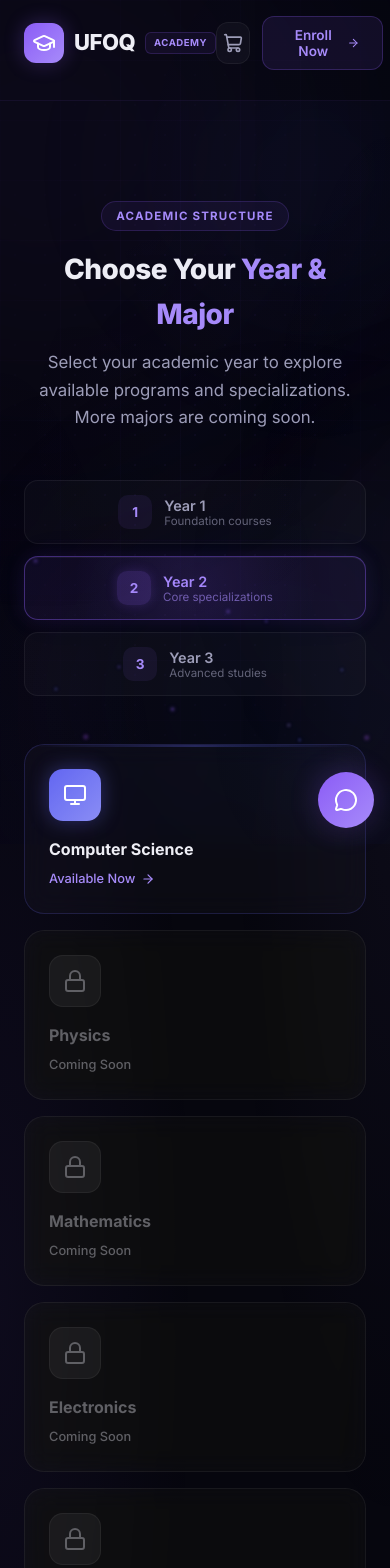
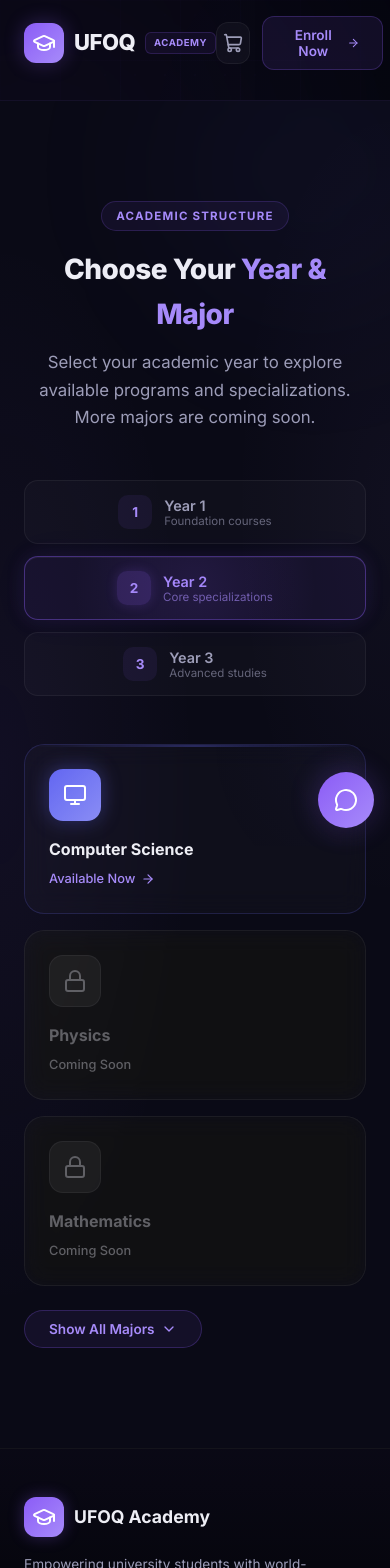
Before and after one commit to ali-shokor/UFOQ-MVP, a React (Vite) app: page /academics in a window 390 px wide. Shown: the top 1568 px of the page. Built offline with nearby package versions, Linux system fonts and the light colour scheme.

Commit message:
v1.6.4-ui fix part4

```diff
--- a/src/App.jsx
+++ b/src/App.jsx
@@ -4,7 +4,6 @@ import { CartProvider } from "./context/CartContext";
 import { AuthProvider } from "./context/AuthContext";
 import Layout from "./components/layout/Layout";
 import CustomCursor from "./components/ui/CustomCursor";
-import AmbientGlow from "./components/ui/AmbientGlow";
 import HomePage from "./pages/HomePage";
 import AcademicsPage from "./pages/AcademicsPage";
 import MajorPage from "./pages/MajorPage";
@@ -26,7 +25,6 @@ export default function App() {
     <AuthProvider>
       <CartProvider>
         <CustomCursor />
-        <AmbientGlow count={18} />
         <BrowserRouter>
           <ScrollToTop />
           <Layout>
--- a/src/components/sections/ReelSection.css
+++ b/src/components/sections/ReelSection.css
@@ -2,7 +2,7 @@
   position: relative;
   padding: 70px 0;
   overflow: hidden;
-  background: transparent;
+  background: var(--bg-primary);
 }
 
 .reel-bg-gradient {
--- a/src/components/sections/Testimonials.css
+++ b/src/components/sections/Testimonials.css
@@ -2,7 +2,7 @@
   padding: 80px 0;
   position: relative;
   overflow: hidden;
-  background: transparent;
+  background: var(--bg-primary);
 }
 
 .testimonials-section::before {
--- a/src/components/sections/WhyUFOQ.css
+++ b/src/components/sections/WhyUFOQ.css
@@ -2,7 +2,7 @@
   position: relative;
   padding: 100px 0;
   overflow: hidden;
-  background: transparent;
+  background: var(--bg-primary);
 }
 
 /* ── glowing orbs ── */
@@ -160,12 +160,12 @@
 
 .why-scroll-fade-top {
   top: 0;
-  background: linear-gradient(180deg, var(--bg-deep), transparent);
+  background: linear-gradient(180deg, var(--bg-primary), transparent);
 }
 
 .why-scroll-fade-bottom {
   bottom: 0;
-  background: linear-gradient(0deg, var(--bg-deep), transparent);
+  background: linear-gradient(0deg, var(--bg-primary), transparent);
 }
 
 .why-scroll-track {
--- a/src/components/ui/AmbientGlow.css
+++ /dev/null
@@ -1,91 +0,0 @@
-.ambient-glow {
-  position: fixed;
-  inset: 0;
-  pointer-events: none;
-  z-index: 0;
-  overflow: hidden;
-}
-
-.ambient-orb {
-  position: absolute;
-  border-radius: 50%;
-  opacity: 0;
-  animation: orbFloat linear infinite;
-  will-change: transform, opacity;
-  filter: blur(1px);
-}
-
-/* ── 5 color variants ── */
-.ambient-orb-1 { background: rgba(139, 92, 246, 0.35); box-shadow: 0 0 6px rgba(139, 92, 246, 0.3); }
-.ambient-orb-2 { background: rgba(99, 102, 241, 0.3);  box-shadow: 0 0 6px rgba(99, 102, 241, 0.25); }
-.ambient-orb-3 { background: rgba(168, 85, 247, 0.25); box-shadow: 0 0 6px rgba(168, 85, 247, 0.2); }
-.ambient-orb-4 { background: rgba(124, 92, 252, 0.3);  box-shadow: 0 0 6px rgba(124, 92, 252, 0.25); }
-.ambient-orb-5 { background: rgba(167, 139, 250, 0.2); box-shadow: 0 0 6px rgba(167, 139, 250, 0.15); }
-
-/* ── varied sizes via nth-child groups ── */
-.ambient-orb:nth-child(5n+1) { width: 4px; height: 4px; }
-.ambient-orb:nth-child(5n+2) { width: 3px; height: 3px; }
-.ambient-orb:nth-child(5n+3) { width: 5px; height: 5px; }
-.ambient-orb:nth-child(5n+4) { width: 3px; height: 3px; }
-.ambient-orb:nth-child(5n+5) { width: 4px; height: 4px; }
-
-/* ── horizontal positions spread across viewport ── */
-.ambient-orb:nth-child(1)  { left: 5%;  }
-.ambient-orb:nth-child(2)  { left: 12%; }
-.ambient-orb:nth-child(3)  { left: 20%; }
-.ambient-orb:nth-child(4)  { left: 28%; }
-.ambient-orb:nth-child(5)  { left: 35%; }
-.ambient-orb:nth-child(6)  { left: 42%; }
-.ambient-orb:nth-child(7)  { left: 50%; }
-.ambient-orb:nth-child(8)  { left: 58%; }
-.ambient-orb:nth-child(9)  { left: 65%; }
-.ambient-orb:nth-child(10) { left: 72%; }
-.ambient-orb:nth-child(11) { left: 78%; }
-.ambient-orb:nth-child(12) { left: 85%; }
-.ambient-orb:nth-child(13) { left: 92%; }
-.ambient-orb:nth-child(14) { left: 8%;  }
-.ambient-orb:nth-child(15) { left: 30%; }
-.ambient-orb:nth-child(16) { left: 55%; }
-.ambient-orb:nth-child(17) { left: 75%; }
-.ambient-orb:nth-child(18) { left: 88%; }
-
-/* ── staggered timings ── */
-.ambient-orb:nth-child(1)  { animation-duration: 18s; animation-delay: 0s;    }
-.ambient-orb:nth-child(2)  { animation-duration: 22s; animation-delay: 2s;    }
-.ambient-orb:nth-child(3)  { animation-duration: 16s; animation-delay: 4s;    }
-.ambient-orb:nth-child(4)  { animation-duration: 24s; animation-delay: 1s;    }
-.ambient-orb:nth-child(5)  { animation-duration: 20s; animation-delay: 6s;    }
-.ambient-orb:nth-child(6)  { animation-duration: 19s; animation-delay: 3s;    }
-.ambient-orb:nth-child(7)  { animation-duration: 23s; animation-delay: 5s;    }
-.ambient-orb:nth-child(8)  { animation-duration: 17s; animation-delay: 7s;    }
-.ambient-orb:nth-child(9)  { animation-duration: 21s; animation-delay: 0.5s;  }
-.ambient-orb:nth-child(10) { animation-duration: 25s; animation-delay: 2.5s;  }
-.ambient-orb:nth-child(11) { animation-duration: 18s; animation-delay: 4.5s;  }
-.ambient-orb:nth-child(12) { animation-duration: 22s; animation-delay: 1.5s;  }
-.ambient-orb:nth-child(13) { animation-duration: 20s; animation-delay: 3.5s;  }
-.ambient-orb:nth-child(14) { animation-duration: 24s; animation-delay: 5.5s;  }
-.ambient-orb:nth-child(15) { animation-duration: 16s; animation-delay: 6.5s;  }
-.ambient-orb:nth-child(16) { animation-duration: 19s; animation-delay: 0.8s;  }
-.ambient-orb:nth-child(17) { animation-duration: 23s; animation-delay: 3.2s;  }
-.ambient-orb:nth-child(18) { animation-duration: 21s; animation-delay: 5.8s;  }
-
-@keyframes orbFloat {
-  0% {
-    transform: translateY(100vh) translateX(0);
-    opacity: 0;
-  }
-  8% {
-    opacity: 1;
-  }
-  50% {
-    transform: translateY(50vh) translateX(20px);
-    opacity: 0.7;
-  }
-  92% {
-    opacity: 1;
-  }
-  100% {
-    transform: translateY(-10vh) translateX(-10px);
-    opacity: 0;
-  }
-}
--- a/src/components/ui/AmbientGlow.jsx
+++ /dev/null
@@ -1,11 +0,0 @@
-import "./AmbientGlow.css";
-
-export default function AmbientGlow({ count = 18 }) {
-  return (
-    <div className="ambient-glow" aria-hidden="true">
-      {Array.from({ length: count }, (_, i) => (
-        <span key={i} className={`ambient-orb ambient-orb-${(i % 5) + 1}`} />
-      ))}
-    </div>
-  );
-}
--- a/src/components/years/YearSelector.css
+++ b/src/components/years/YearSelector.css
@@ -1,7 +1,7 @@
 .year-selector {
   padding: 100px 0;
   position: relative;
-  background: transparent;
+  background: var(--bg-primary);
   overflow: hidden;
   min-height: 80vh;
   border-top: 1px solid rgba(139, 92, 246, 0.08);
@@ -198,6 +198,33 @@
   gap: 16px;
 }
 
+/* ── Show More button ── */
+.majors-show-more {
+  display: none;
+  margin: 24px auto 0;
+  padding: 10px 24px;
+  background: rgba(139, 92, 246, 0.08);
+  border: 1px solid rgba(139, 92, 246, 0.25);
+  border-radius: 100px;
+  color: var(--accent-light);
+  font-family: "Inter", sans-serif;
+  font-size: 0.85rem;
+  font-weight: 600;
+  cursor: pointer;
+  transition: all 0.3s;
+  align-items: center;
+  gap: 6px;
+}
+
+.majors-show-more:hover {
+  background: rgba(139, 92, 246, 0.14);
+  border-color: rgba(139, 92, 246, 0.4);
+}
+
+@media (max-width: 640px) {
+  .majors-show-more { display: inline-flex; }
+}
+
 @media (max-width: 968px) {
   .majors-grid { grid-template-columns: repeat(2, 1fr); }
 }
--- a/src/components/years/YearSelector.jsx
+++ b/src/components/years/YearSelector.jsx
@@ -1,15 +1,22 @@
 import { useState } from "react";
 import { motion, AnimatePresence } from "framer-motion";
 import { useSearchParams } from "react-router-dom";
+import { ChevronDown } from "lucide-react";
 import MajorCard from "./MajorCard";
 import { years } from "../../data/years";
 import { majors } from "../../data/majors";
 import "./YearSelector.css";
 
+const MOBILE_INITIAL = 3;
+
 export default function YearSelector({ onMajorSelect }) {
   const [searchParams] = useSearchParams();
   const bundle = searchParams.get("bundle");
   const [selectedYear, setSelectedYear] = useState(2);
+  const [showAll, setShowAll] = useState(false);
+
+  const visibleMajors = showAll ? majors : majors.slice(0, MOBILE_INITIAL);
+  const hasMore = majors.length > MOBILE_INITIAL;
 
   return (
     <section className="year-selector">
@@ -62,7 +69,7 @@ export default function YearSelector({ onMajorSelect }) {
             exit={{ opacity: 0, y: -20 }}
             transition={{ duration: 0.3 }}
           >
-            {majors.map((major, index) => (
+            {(showAll ? majors : visibleMajors).map((major, index) => (
               <MajorCard
                 key={major.id}
                 major={major}
@@ -74,6 +81,13 @@ export default function YearSelector({ onMajorSelect }) {
             ))}
           </motion.div>
         </AnimatePresence>
+
+        {hasMore && !showAll && (
+          <button className="majors-show-more" onClick={() => setShowAll(true)}>
+            <span>Show All Majors</span>
+            <ChevronDown size={16} />
+          </button>
+        )}
       </div>
     </section>
   );
--- a/src/utils/validation.js
+++ b/src/utils/validation.js
@@ -22,8 +22,5 @@ export const validateContactForm = (formData) => {
   if (!validatePhone(formData.phone)) {
     errors.phone = "Please enter a valid phone number";
   }
-  if (!validateEmail(formData.email)) {
-    errors.email = "Please enter a valid email address";
-  }
   return { isValid: Object.keys(errors).length === 0, errors };
 };
--- a/src/utils/whatsapp.js
+++ b/src/utils/whatsapp.js
@@ -7,7 +7,6 @@ export const sendToWhatsApp = (formData, selectedCourses, sessions = []) => {
   lines.push("");
   lines.push(`*Name:* ${formData.name}`);
   lines.push(`*Phone:* ${formData.phone}`);
-  if (formData.email) lines.push(`*Email:* ${formData.email}`);
   lines.push("");
 
   if (selectedCourses.length > 0) {
@@ -42,7 +41,6 @@ export const sendToEmail = (formData, selectedCourses, sessions = []) => {
   lines.push("");
   lines.push(`Name: ${formData.name}`);
   lines.push(`Phone: ${formData.phone}`);
-  if (formData.email) lines.push(`Email: ${formData.email}`);
   lines.push("");
 
   if (selectedCourses.length > 0) {
```
Also changed, not shown: src/components/contact/ContactSection.jsx (+0 -18 lines), src/components/hero/Hero.css (+6 -5 lines).
